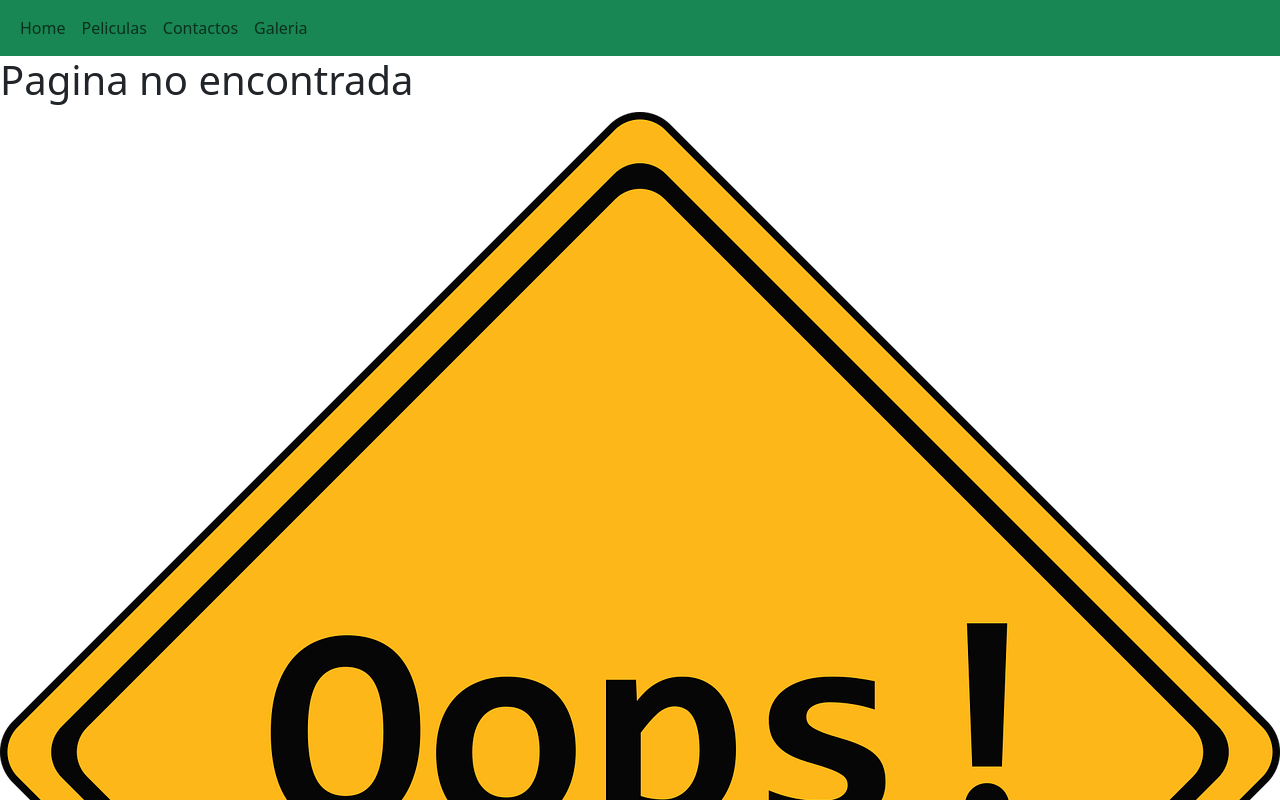
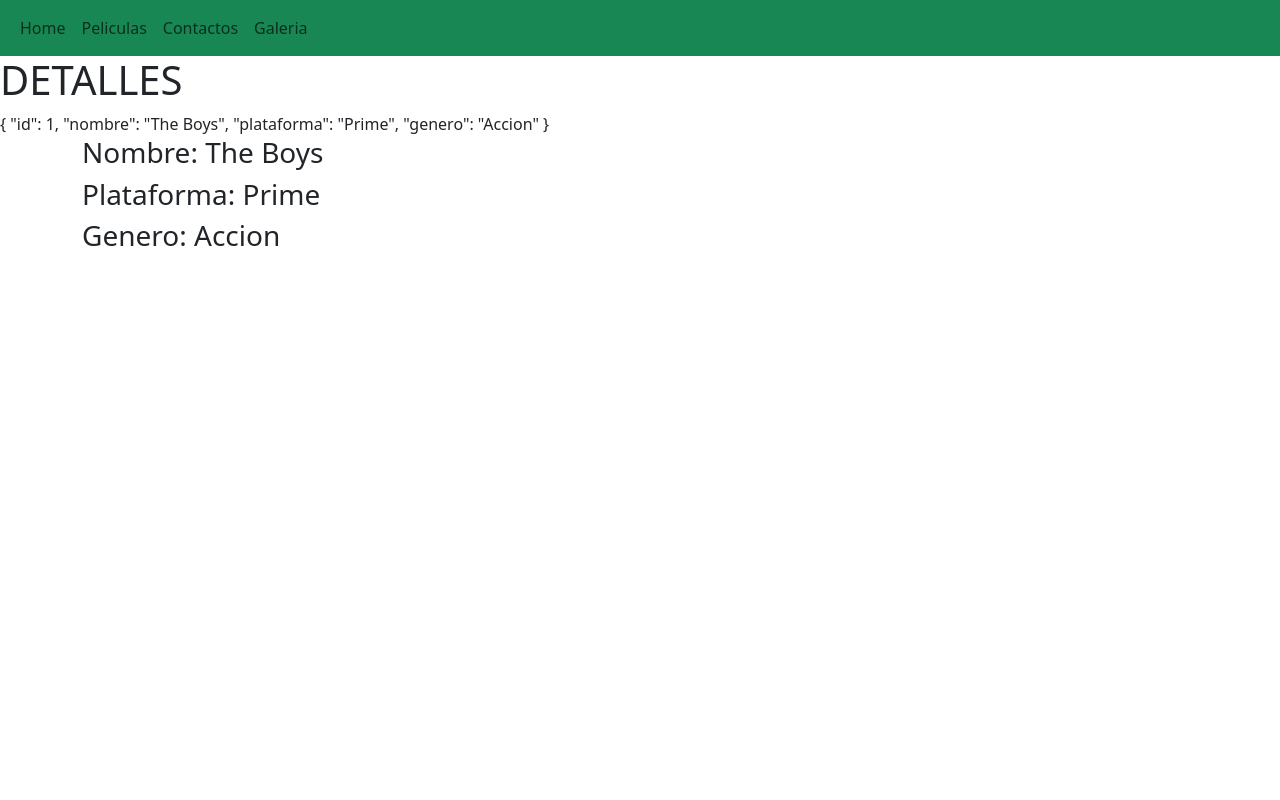
Before and after one commit to gabr13l195/app-prueba-angular, an Angular app: page /peliculas/1 in a window 1280 px wide. Shown: the top 800 px of the page. Built offline with nearby package versions, Linux system fonts and the light colour scheme.

Commit message:
cambios finalizados 4

```diff
--- a/src/app/app.routes.ts
+++ b/src/app/app.routes.ts
@@ -4,6 +4,7 @@ import { PeliculasComponent } from './pages/peliculas/peliculas.component';
 import { ContactosComponent } from './pages/contactos/contactos.component';
 import { GaleriaComponent } from './pages/galeria/galeria.component';
 import { Error404Component } from './pages/error404/error404.component';
+import { DetallesPeliculaComponent } from './pages/detalles-pelicula/detalles-pelicula.component';
 
 //Aqui van los redireccionamiento (rutas)
 
@@ -12,6 +13,7 @@ export const routes: Routes = [
     { path: 'peliculas', component: PeliculasComponent },
     { path: 'contactos', component: ContactosComponent },
     { path: 'galeria', component: GaleriaComponent },
+    { path: 'peliculas/:idPelicula', component: DetallesPeliculaComponent},
 
     //Si la ruta es blanca osea localhots:4040/
     // Este comando hace que redireccione siempre a home
@@ -20,4 +22,6 @@ export const routes: Routes = [
     //Si la ruta es diferente pero no blanca este comando
     // redirecciona a error404 manualmente creado
     { path: '**', component: Error404Component }
+
+
 ];
--- a/src/app/components/tabla/tabla.component.html
+++ b/src/app/components/tabla/tabla.component.html
@@ -4,6 +4,7 @@
             <th>Nombre</th>
             <th>Plataforma</th>
             <th>Genero</th>
+            <th>Acciones</th>
         </tr>
     </thead>
     <tbody>
@@ -13,7 +14,13 @@
             <td>{{pelicula.nombre}}</td>
             <td>{{pelicula.plataforma}}</td>
             <td>{{pelicula.genero}}</td>
+            <td>
+                <!-- Importa el routerliknk y captura el ide generado en la coleccion -->
+                <button class="btn btn-secondary" [routerLink]="['/peliculas', pelicula.id]">
+                    Detalles
+                </button>
+            </td>
         </tr>
-    }
+        }
     </tbody>
 </table>
--- a/src/app/components/tabla/tabla.component.ts
+++ b/src/app/components/tabla/tabla.component.ts
@@ -1,8 +1,9 @@
 import { Component } from '@angular/core';
+import { RouterLink } from '@angular/router';
 
 @Component({
   selector: 'app-tabla',
-  imports: [],
+  imports: [RouterLink],
   templateUrl: './tabla.component.html',
   styleUrl: './tabla.component.css'
 })
@@ -10,26 +11,31 @@ export class TablaComponent {
 
   series = [
     {
+      id: 1,
       nombre: "The Boys",
       plataforma: "Prime",
       genero: "Accion"
     },
     {
+      id:2,
       nombre: "Juego de Calamar",
       plataforma: "Netflix",
       genero: "Accion"
     },
     {
+      id:3,
       nombre: "Breaking Bad",
       plataforma: "Netflix",
       genero: "Drama"
     },
     {
+      id:4,
       nombre: "Game of Thrones",
       plataforma: "HBO",
       genero: "Accion"
     },
     {
+      id:5,
       nombre: "Mr Robot",
       plataforma: "Prime",
       genero: "Drama"
--- /dev/null
+++ b/src/app/pages/detalles-pelicula/detalles-pelicula.component.html
@@ -0,0 +1,15 @@
+<h1>DETALLES</h1>
+<span>
+    {{serieAux | json}}
+    <div class="container">
+        <h3>
+            Nombre: {{serieAux.nombre}}
+        </h3>
+        <h3>
+            Plataforma: {{serieAux.plataforma}}
+        </h3>
+        <h3>
+            Genero: {{serieAux.genero}}
+        </h3>
+    </div>
+</span>
--- /dev/null
+++ b/src/app/pages/detalles-pelicula/detalles-pelicula.component.ts
@@ -0,0 +1,66 @@
+import { CommonModule } from '@angular/common';
+import { Component, inject } from '@angular/core';
+import { ActivatedRoute } from '@angular/router';
+
+@Component({
+  selector: 'app-detalles-pelicula',
+  imports: [CommonModule],
+  templateUrl: './detalles-pelicula.component.html',
+  styleUrl: './detalles-pelicula.component.css'
+})
+export class DetallesPeliculaComponent {
+
+
+  series = [
+    {
+      id: 1,
+      nombre: "The Boys",
+      plataforma: "Prime",
+      genero: "Accion"
+    },
+    {
+      id:2,
+      nombre: "Juego de Calamar",
+      plataforma: "Netflix",
+      genero: "Accion"
+    },
+    {
+      id:3,
+      nombre: "Breaking Bad",
+      plataforma: "Netflix",
+      genero: "Drama"
+    },
+    {
+      id:4,
+      nombre: "Game of Thrones",
+      plataforma: "HBO",
+      genero: "Accion"
+    },
+    {
+      id:5,
+      nombre: "Mr Robot",
+      plataforma: "Prime",
+      genero: "Drama"
+    },
+  ]
+
+    // Ejecuta cuando se renderiza el componente
+  ruta = inject(ActivatedRoute)
+  id:any
+  serieAux :any
+
+  ngOnInit(){
+    this.ruta.params.subscribe(parametro => {
+      console.log(parametro['idPelicula']);
+      this.id=parametro['idPelicula']
+    })
+
+    for(let i=0; i<=this.series.length; i++){
+      if(this.id==this.series[i].id){
+        console.log("econtrado");
+        this.serieAux=this.series[i]
+        break;
+      }
+    }
+  }
+}
--- a/src/app/pages/error404/error404.component.css
+++ b/src/app/pages/error404/error404.component.css
@@ -0,0 +1,7 @@
+img{
+    width: 40%;
+}
+
+.error{
+    text-align: center;
+}
--- a/src/app/pages/error404/error404.component.html
+++ b/src/app/pages/error404/error404.component.html
@@ -1,4 +1,4 @@
-<div>
+<div class="container">
     <h1>Pagina no encontrada</h1>
     <div>
         <img src="../../../assets/images/404-error-3060993_1280.png"
```
Also changed, not shown: src/app/pages/detalles-pelicula/detalles-pelicula.component.css (added), 1 other file (tests, documents, lock files or other folders).
